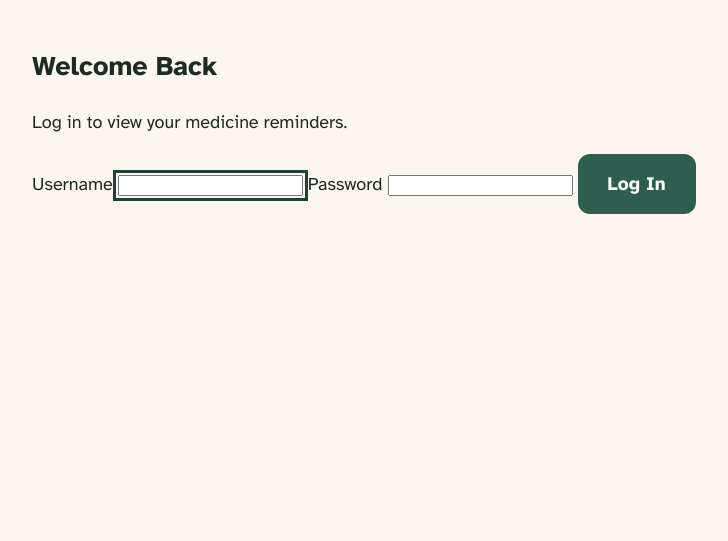
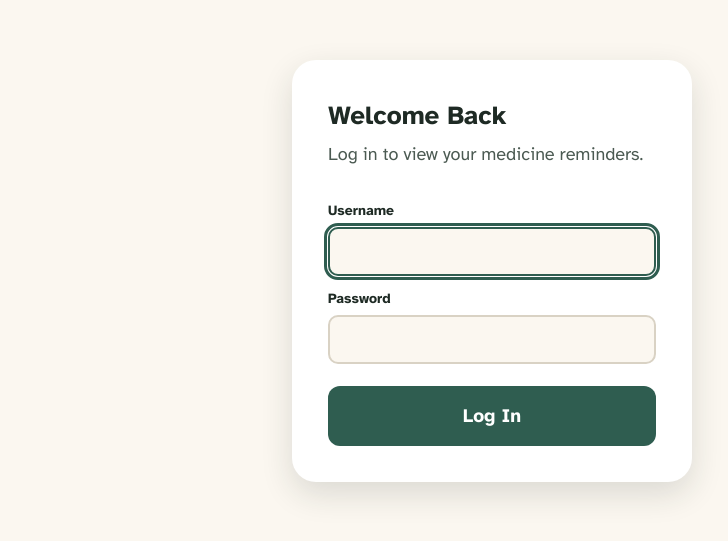
Before and after one commit to Nagulankumar/Innovative-Gerontological-Care-Solutions-Designing-the-Future-of-Elderly-Care-Products, a Flask app: page /login in a window 1280 px wide. Shown: the part 78-619 px from the top of the page, without its empty margins (148-876 px from the left). Run offline with Flask 3, Linux system fonts and the light colour scheme.

Commit message:
Add login system: webapp/static/style.css

```diff
--- a/webapp/static/style.css
+++ b/webapp/static/style.css
@@ -255,3 +255,52 @@ body {
   .summary-reset { margin-left: 0; width: 100%; }
   .summary-reset .btn { width: 100%; }
 }
+
+/* ---------- Login Page ---------- */
+.login-page {
+  display: flex;
+  justify-content: center;
+  align-items: flex-start;
+  padding-top: 60px;
+}
+.login-card {
+  background: var(--surface);
+  border-radius: var(--radius-lg);
+  box-shadow: var(--shadow-lg);
+  padding: 36px;
+  max-width: 400px;
+  width: 100%;
+}
+.login-card h1 { margin: 0 0 6px; font-size: 26px; }
+.login-sub { margin: 0 0 20px; color: var(--ink-soft); }
+.login-error {
+  background: var(--due-tint);
+  color: var(--due);
+  padding: 10px 14px;
+  border-radius: 10px;
+  font-weight: 700;
+  margin-bottom: 16px;
+}
+.login-card form { display: flex; flex-direction: column; }
+.login-card label { font-weight: 700; font-size: 14px; margin: 12px 0 6px; }
+.login-card input {
+  font-family: inherit;
+  font-size: 17px;
+  padding: 12px 14px;
+  border-radius: 10px;
+  border: 2px solid #D9D2C4;
+  background: var(--bg);
+  color: var(--ink);
+}
+.login-card input:focus { outline: 3px solid var(--brand); outline-offset: 1px; border-color: var(--brand); }
+.login-btn { margin-top: 22px; width: 100%; }
+
+.logout-link {
+  display: inline-block;
+  margin-top: 6px;
+  color: white;
+  opacity: 0.85;
+  font-size: 13px;
+  text-decoration: underline;
+}
+.logout-link:hover { opacity: 1; }
```
